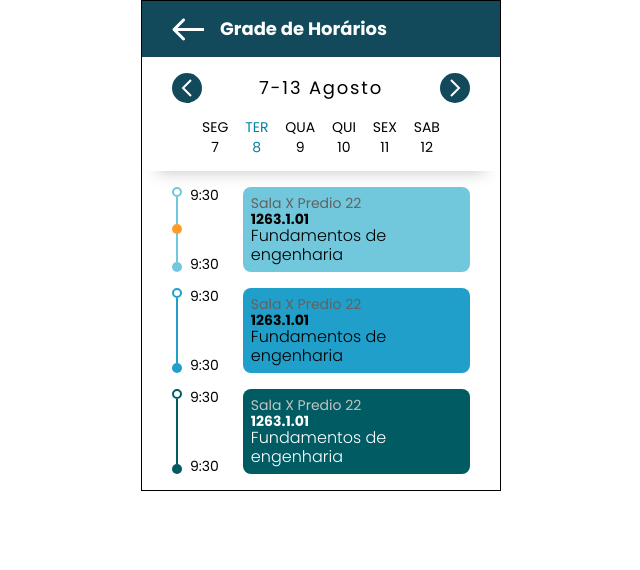
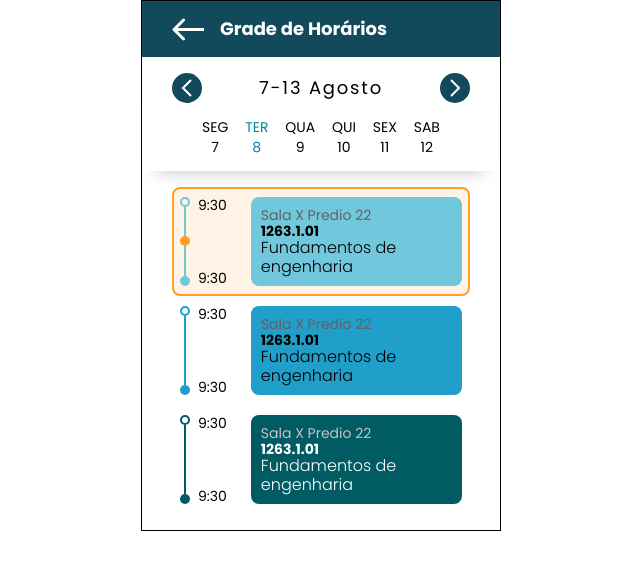
Before and after one commit to guilhermerodrigues680/webapp-grade-horarios, a Vue app: page / in a window 1280 px wide. Shown: the top 570 px of the page, without its empty margins (319-959 px from the left). Built offline with nearby package versions, Linux system fonts and the light colour scheme.

Commit message:
Implementado horario__item--aula-ocorrendo

```diff
--- a/src/views/grade-horarios/components/Horario.vue
+++ b/src/views/grade-horarios/components/Horario.vue
@@ -26,6 +26,5 @@ export default class Horario extends Vue {
   padding: 0 1.875rem;
   display: flex;
   flex-direction: column;
-  row-gap: 1rem;
 }
 </style>
--- a/src/views/grade-horarios/components/HorarioItem.vue
+++ b/src/views/grade-horarios/components/HorarioItem.vue
@@ -1,11 +1,18 @@
 <template>
   <!-- Item de Horario -->
-  <div class="horario__item" :class="[classeTurno]">
-    <span class="horario__icon" ref="horarioIcon">
+  <div
+    class="horario__item"
+    :class="[
+      classeTurno,
+      {
+        'horario__item--aula-ocorrendo': percentualAula === 0 || percentualAula,
+      },
+    ]"
+  >
+    <span class="horario__icon">
       <span class="horario__icon__linha"></span>
       <span
         v-show="percentualAula === 0 || percentualAula"
-        ref="horarioIconAulaOcorrendo"
         class="horario__icon__linha__aula-ocorrendo"
         :style="{ '--percentual-aula': `${percentualAula}%` }"
       ></span>
@@ -59,6 +66,14 @@ export default class HorarioItem extends Vue {
 .horario__item {
   display: flex;
   column-gap: 0.5rem;
+  padding: 0.5rem 0.375rem;
+  border: 0.125rem solid transparent;
+
+  &--aula-ocorrendo {
+    background: rgba(#ff9d28, 0.12);
+    border-color: #ff9d28;
+    border-radius: 0.5rem;
+  }
 
   .horario__icon {
     position: relative;
```
